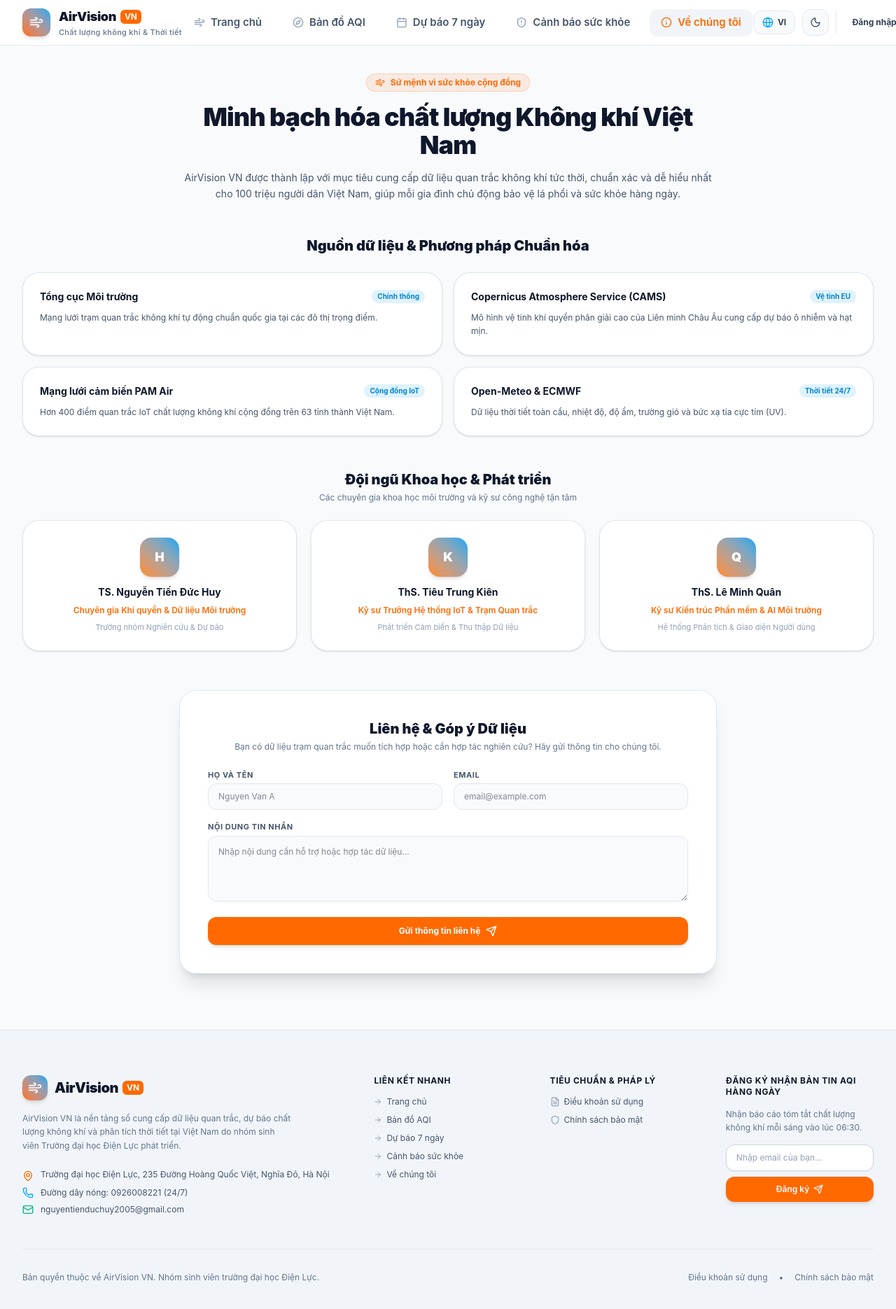
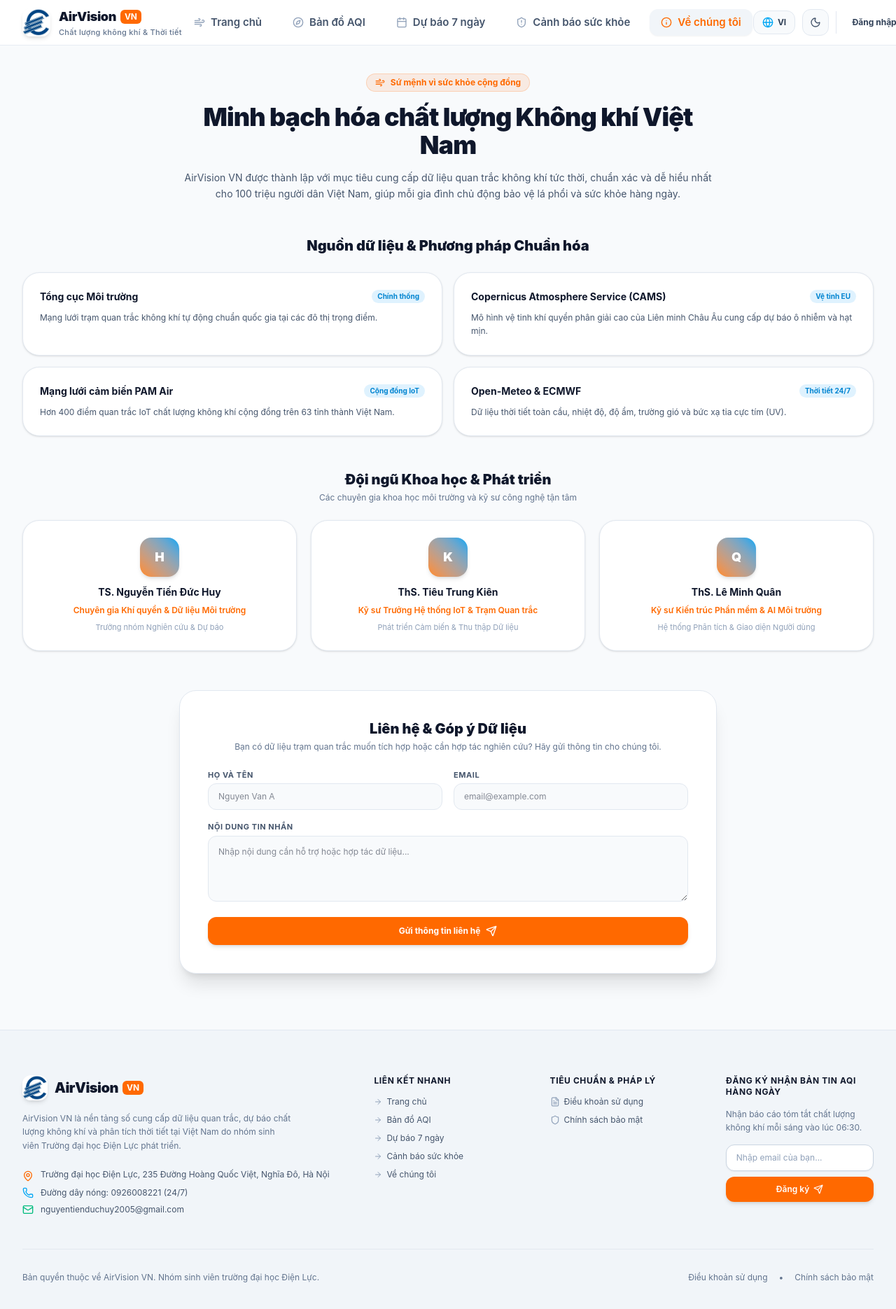
Before and after one commit to Duchuy-05/NCKH_Du-bao-chat-luong-khong-khi-AQI, a React (Vite) app in the folder frontend/: page /about in a window 1280 px wide. Shown: the top 1870 px of the page at 70% size. Built offline with nearby package versions, Linux system fonts and the light colour scheme.

Commit message:
Thay đổi logo web

```diff
--- a/frontend/src/components/Footer.tsx
+++ b/frontend/src/components/Footer.tsx
@@ -1,5 +1,6 @@
 import React, { useState } from 'react';
 import { useNavigate } from 'react-router-dom';
+import logoImg from '../assets/epu_logo.png'
 import { useLanguage } from '../context/LanguageContext';
 import { Wind, Mail, Phone, MapPin, Send, CheckCircle2, Shield, FileText, ArrowRight, Heart } from 'lucide-react';
 
@@ -45,9 +46,11 @@ export const Footer: React.FC<FooterProps> = ({
               }}
               className="flex items-center gap-2.5 cursor-pointer select-none"
             >
-              <div className="w-9 h-9 rounded-xl bg-gradient-to-tr from-orange-500 to-sky-500 flex items-center justify-center text-white shadow-md">
-                <Wind className="w-5 h-5" />
-              </div>
+              <img
+                src={logoImg}
+                alt="AirVision VN"
+                className="w-9 h-9 rounded-xl bg-gradient-to-tr from-orange-500 to-sky-500 flex items-center justify-center text-white shadow-md"
+              />
               <div className="flex items-center gap-1.5">
                 <span className="text-xl font-black tracking-tight text-slate-900 dark:text-white">AirVision</span>
                 <span className="text-xs font-bold px-1.5 py-0.5 rounded-md bg-orange-500 text-white">VN</span>
--- a/frontend/src/components/Header.tsx
+++ b/frontend/src/components/Header.tsx
@@ -1,6 +1,7 @@
 import React, { useState } from 'react';
 import { useLocation, useNavigate } from 'react-router-dom';
 import { useTheme } from '../context/ThemeContext';
+import logoImg from '../assets/epu_logo.png';
 import { useLanguage } from '../context/LanguageContext';
 import { Sun, Moon, Globe, Menu, X, Wind, ShieldAlert, User, LogIn, Compass, Calendar, Info, MapPin } from 'lucide-react';
 
@@ -48,9 +49,11 @@ export const Header: React.FC<HeaderProps> = ({
           onClick={() => handleNavClick('/')}
           className="flex items-center gap-3 cursor-pointer select-none group shrink-0"
         >
-          <div className="w-10 h-10 rounded-xl bg-gradient-to-tr from-orange-500 to-sky-500 flex items-center justify-center text-white shadow-md group-hover:scale-105 transition-transform shrink-0">
-            <Wind className="w-5 h-5" />
-          </div>
+          <img
+            src={logoImg}
+            alt="AirVision VN"
+            className="w-10 h-10 rounded-xl bg-gradient-to-tr from-orange-500 to-sky-500 flex items-center justify-center text-white shadow-md group-hover:scale-105 transition-transform shrink-0"
+          />
           <div>
             <div className="flex items-center gap-1.5">
               <span className="text-lg font-black tracking-tight text-slate-900 dark:text-white">
```
Also changed, not shown: frontend/src/assets/epu_logo.png (added).
